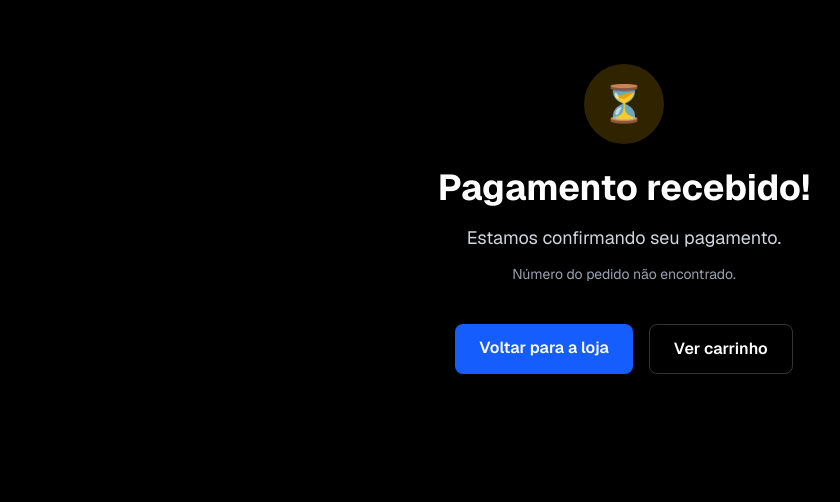
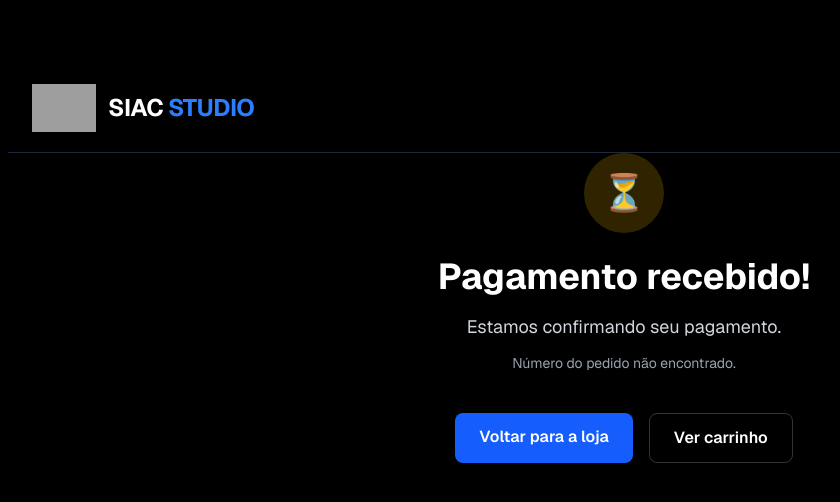
Before and after one commit to sergioitalo10/SIAC-STUDIO, a Next.js app: page /pagamento/sucesso in a window 1280 px wide. Shown: the top 502 px of the page, without its empty margins (16-856 px from the left). Built offline with nearby package versions, Linux system fonts and the light colour scheme; grey boxes are pictures that could not be loaded.

Commit message:
Adicionar logo às páginas de pagamento

```diff
--- a/src/app/pagamento/sucesso/page.tsx
+++ b/src/app/pagamento/sucesso/page.tsx
@@ -2,6 +2,7 @@
 
 import Link from "next/link";
 import { useEffect, useState } from "react";
+import SiteHeader from "@/components/SiteHeader";
 
 type Produto = {
   id: number;
@@ -106,6 +107,7 @@ export default function PagamentoSucessoPage() {
 
   return (
     <main className="min-h-screen bg-black px-6 py-16 text-white">
+      <SiteHeader />
       <div className="mx-auto max-w-3xl text-center">
 
         <div
```
